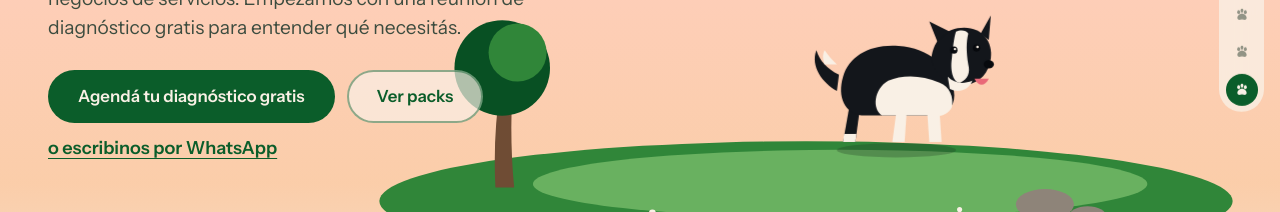
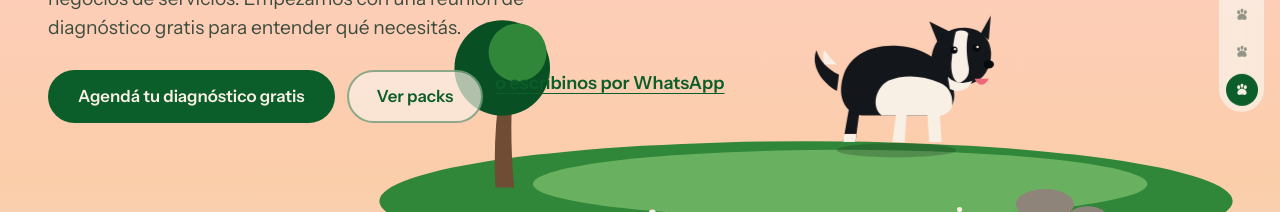
Before and after one commit to juanikitro/mayofy, a Next.js app: page / in a window 1280 px wide. Shown: the part 423-635 px from the top of the page. Built offline with nearby package versions, Linux system fonts and the light colour scheme; no server answers.

Commit message:
fix: keep the hero WhatsApp link hit area to its text

```diff
--- a/src/app/world.css
+++ b/src/app/world.css
@@ -2012,7 +2012,7 @@ html[data-motion-tier="lite"] .campfire__flame-core {
 
 .dawn__alt {
   flex-basis: 100%;
-  width: fit-content;
+  max-width: max-content;
   font-weight: 600;
   color: var(--moss);
   text-decoration: underline;
```
